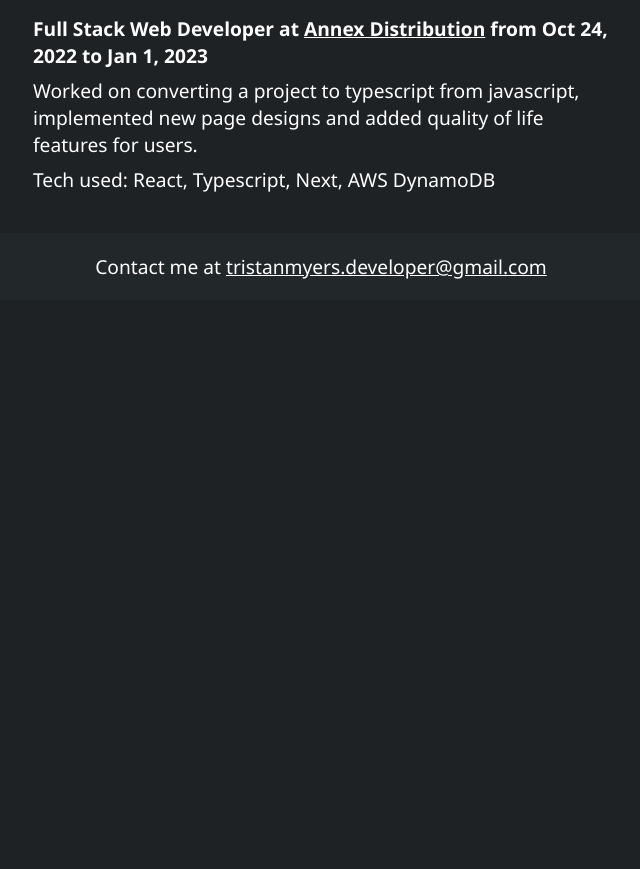
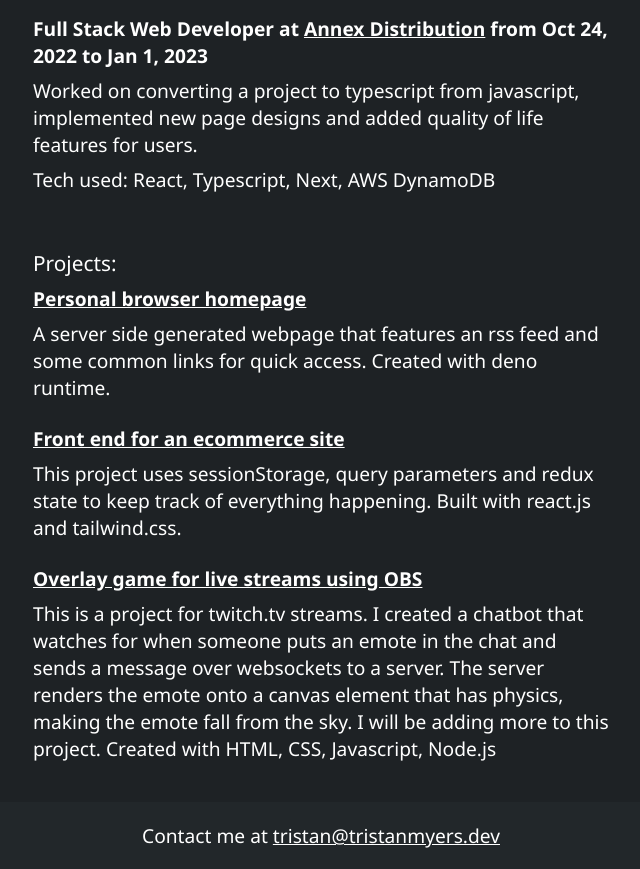
Before and after one commit to tristanmyers/website2, a plain HTML site: page index.html in a window 1280 px wide. Shown: the part 614-1483 px from the top of the page, without its empty margins (319-959 px from the left). Before the commit the page ends 914 px from the top, so only its background shows below. Drawn offline with Linux system fonts and the light colour scheme.

Commit message:
add projects section

```diff
--- a/index.html
+++ b/index.html
@@ -55,9 +55,7 @@
         <div class="role">
           <p id="role-title">
             Full Stack Web Developer at
-            <a href="https://www.annexgofetch.com/"
-              >Annex Distribution</a
-            >
+            <a href="https://www.annexgofetch.com/">Annex Distribution</a>
             from Oct 24, 2022 to Jan 1, 2023
           </p>
           <p>
@@ -68,12 +66,57 @@
           <p>Tech used: React, Typescript, Next, AWS DynamoDB</p>
         </div>
       </section>
+      <section id="projects" class="sections">
+        <h3>Projects:</h3>
+        <div class="project">
+          <a
+            href="https://github.com/tristanmyers/browser-homepage-deno"
+            target="_blank"
+            id="project-title"
+          >
+            <p>Personal browser homepage</p>
+          </a>
+          <p>
+            A server side generated webpage that features an rss feed and some
+            common links for quick access. Created with deno runtime.
+          </p>
+        </div>
+        <div class="project">
+          <a
+            href="https://github.com/tristanmyers/ecommerce_site"
+            target="_blank"
+            id="project-title"
+          >
+            <p>Front end for an ecommerce site</p>
+          </a>
+          <p>
+            This project uses sessionStorage, query parameters and redux state
+            to keep track of everything happening. Built with react.js and
+            tailwind.css.
+          </p>
+        </div>
+        <div class="project">
+          <a
+            href="https://github.com/tristanmyers/personal-obs-applications"
+            target="_blank"
+            id="project-title"
+          >
+            <p>Overlay game for live streams using OBS</p>
+          </a>
+          <p>
+            This is a project for twitch.tv streams. I created a chatbot that
+            watches for when someone puts an emote in the chat and sends a
+            message over websockets to a server. The server renders the emote
+            onto a canvas element that has physics, making the emote fall from
+            the sky. I will be adding more to this project. Created with HTML,
+            CSS, Javascript, Node.js
+          </p>
+        </div>
+      </section>
       <footer>
         <p>
           Contact me at
-          <a href="mailto:tristanmyers.developer@gmail.com"
-            >tristanmyers.developer@gmail.com</a
-          >
+          <a href="mailto:tristan@tristanmyers.dev">tristan@tristanmyers.dev</a>
         </p>
       </footer>
     </div>
--- a/src/styles/index.css
+++ b/src/styles/index.css
@@ -112,11 +112,11 @@ footer {
   margin-bottom: 0.5rem;
 }
 
-.role {
+.role, .project {
   margin-bottom: 1.5rem;
 }
 
-#role-title {
+#role-title, #project-title {
   font-weight: 700;
 }
 
```
